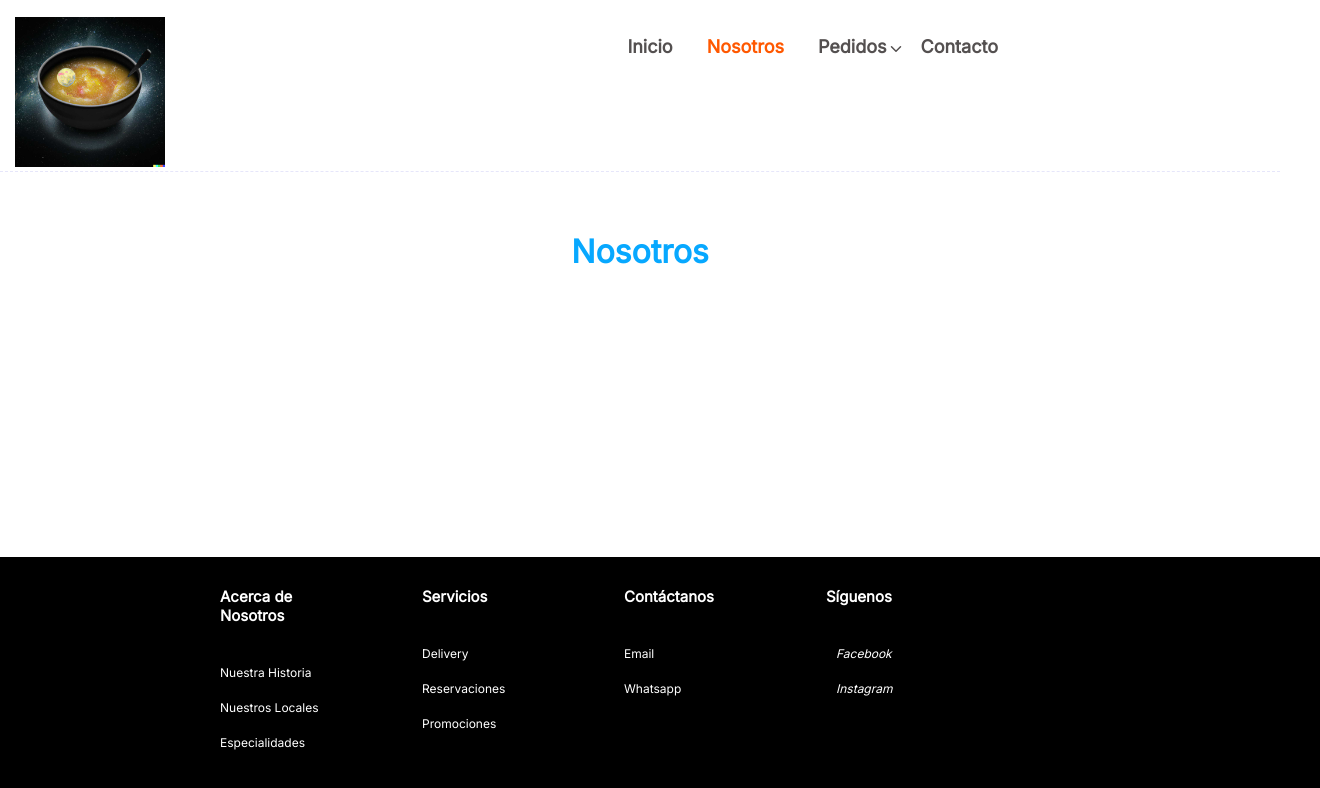
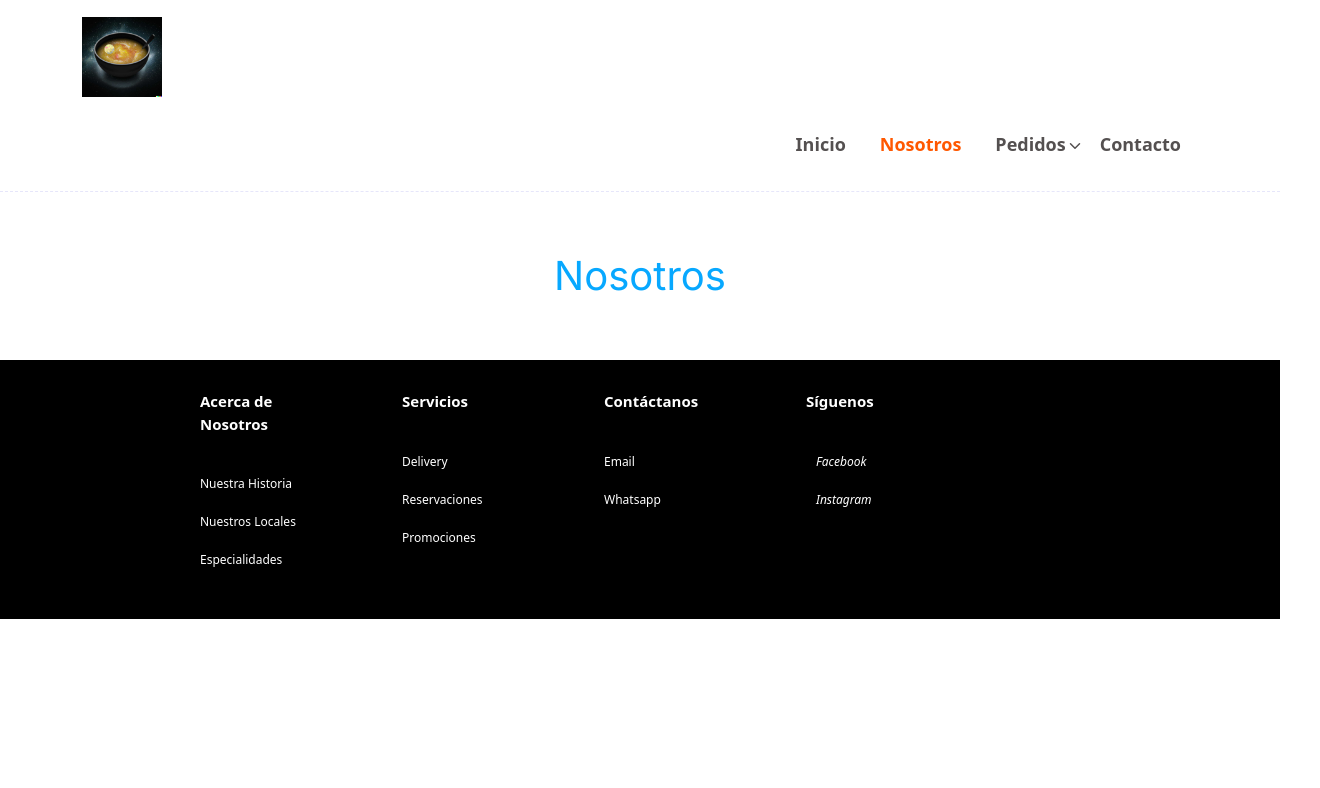
Before and after one commit to Pablo071181/Restaurant_Frontend, a React (Create React App) app: page /About in a window 1280 px wide. Shown: the top 788 px of the page, 1320 px wide, since content can reach past the window. Built offline with nearby package versions, Linux system fonts and the light colour scheme.

Commit message:
Update 1.2

```diff
--- a/src/App.css
+++ b/src/App.css
@@ -35,7 +35,7 @@
 }
 .navBar .logo img {
   float: left;
-  max-height: 80px;
+  max-height: 50px;
 }
 .is-active {
   color: #ff5800!important;
@@ -161,7 +161,7 @@
 }
 
 .header__middle__logo img{
-  max-width: 150px;
+  max-width: 80px;
   margin: 17px 0 0 0;
   box-shadow: #07a8ff;
 }
--- a/src/components/sections/Carousel.jsx
+++ b/src/components/sections/Carousel.jsx
@@ -13,6 +13,7 @@
     <Carousel fade>
 
       <Carousel.Item>
+        <div>
         <img
           className="d-block w-100"
           src="https://i.postimg.cc/3JWb8YZP/Slider3.jpg"
@@ -22,6 +23,7 @@
           <h3>First slide label</h3>
           <p>Nulla vitae elit libero, a pharetra augue mollis interdum.</p>
         </Carousel.Caption>
+        </div>
       </Carousel.Item>
       <Carousel.Item>
         <img
--- a/src/components/sections/FooterStyles.jsx
+++ b/src/components/sections/FooterStyles.jsx
@@ -3,7 +3,7 @@
 export const Box = styled.div`
   padding: 30px 20px;
   background: black;
-  position: absolute;
+  position: relative;
   bottom: 0;
   width: 100%;
 
--- a/src/index.js
+++ b/src/index.js
@@ -3,6 +3,7 @@
 import './index.css';
 import App from './App';
 import reportWebVitals from './reportWebVitals';
+import 'bootstrap/dist/css/bootstrap.min.css';
 
 ReactDOM.render(
   <React.StrictMode>
```
